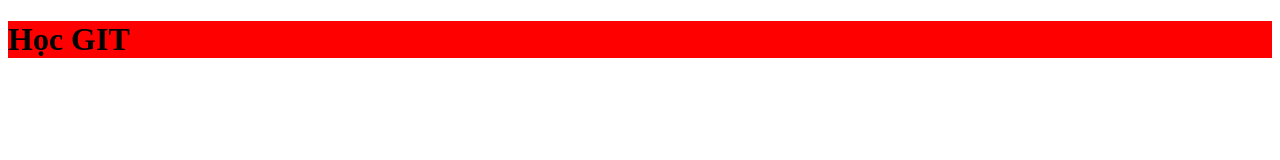
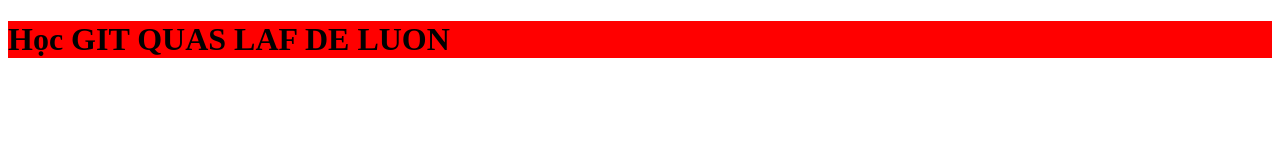
Before and after one commit to C2110h1bro/session01, a plain HTML site: page index.html in a window 1280 px wide. Drawn offline with Linux system fonts and the light colour scheme.

Commit message:
Update index.html
hhihi

```diff
--- a/index.html
+++ b/index.html
@@ -10,7 +10,7 @@
 </head>
 
 <body>
-    <h1>Học GIT</h1>
+    <h1>Học GIT QUAS LAF DE LUON</h1>
 </body>
 
 </html>
```
